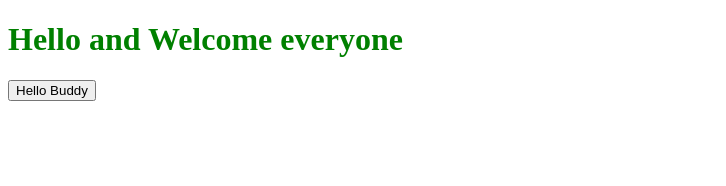
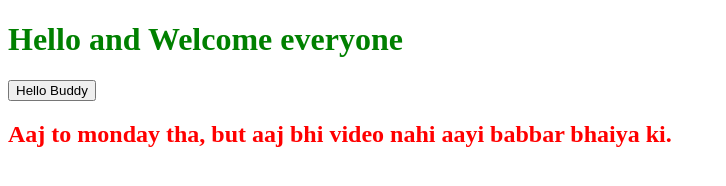
Before and after one commit to 23Bhupesh/Web-Dev, a plain HTML site: page lecture12/index.html in a window 1280 px wide. Shown: the whole page, without its empty margins (0-726 px from the left). Drawn offline with Linux system fonts and the light colour scheme.

Commit message:
lecture 12 learning

```diff
--- a/lecture12/index.html
+++ b/lecture12/index.html
@@ -30,6 +30,7 @@
 <body>
     <h1>Hello and Welcome everyone</h1>
     <button>Hello Buddy</button>
+    <h2>Aaj to monday tha, but aaj bhi video nahi aayi babbar bhaiya ki.</h2>
 
 
 </body>
--- a/lecture12/styles.css
+++ b/lecture12/styles.css
@@ -1,3 +1,6 @@
 h1 {
 color: green;
 }
+h2 {
+    color: red;
+}
```
